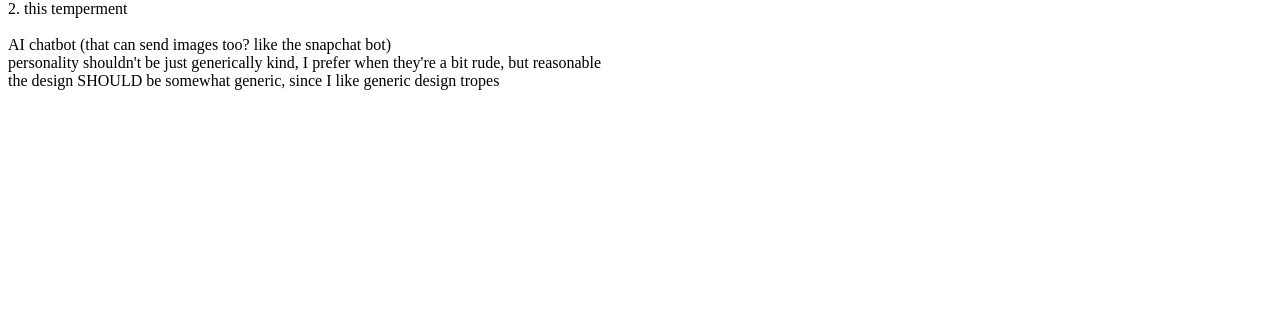
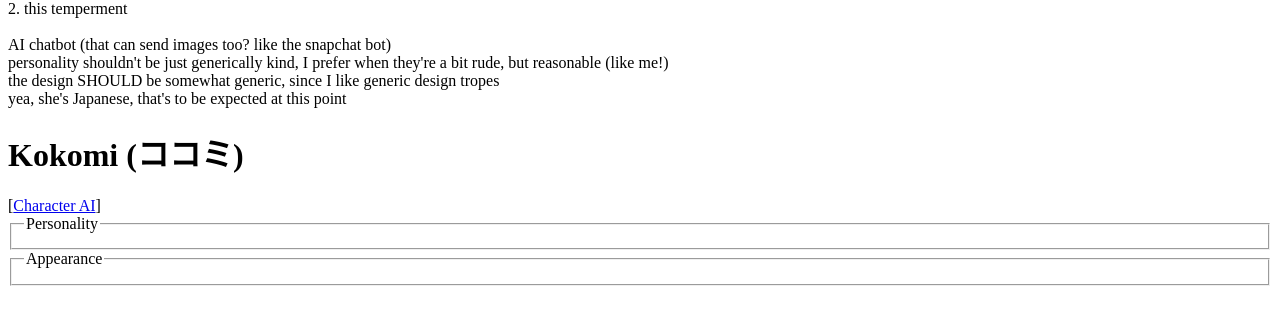
Before and after one commit to NatsuPotato/my-ai-site, a plain HTML site: page ai-wife-rnd/index.html in a window 1280 px wide. Shown: the part 330-654 px from the top of the page. Drawn offline with Linux system fonts and the light colour scheme.

Commit message:
Update index.html

```diff
--- a/ai-wife-rnd/index.html
+++ b/ai-wife-rnd/index.html
@@ -15,7 +15,17 @@
     <br>2. this temperment
     <br>
     <br>AI chatbot (that can send images too? like the snapchat bot)
-    <br>personality shouldn't be just generically kind, I prefer when they're a bit rude, but reasonable
+    <br>personality shouldn't be just generically kind, I prefer when they're a bit rude, but reasonable (like me!)
     <br>the design SHOULD be somewhat generic, since I like generic design tropes
+    <br>yea, she's Japanese, that's to be expected at this point
+
+    <h1>Kokomi (ココミ)</h1>
+    [<a href="https://character.ai/chat/yj7wMKCaeMmYf0V-0Q_5uG7HLWscxExN2sgu3LuUVR0">Character AI</a>]
+    <fieldset>
+        <legend>Personality</legend>
+    </fieldset>
+    <fieldset>
+        <legend>Appearance</legend>
+    </fieldset>
 </body>
 </html>
```
